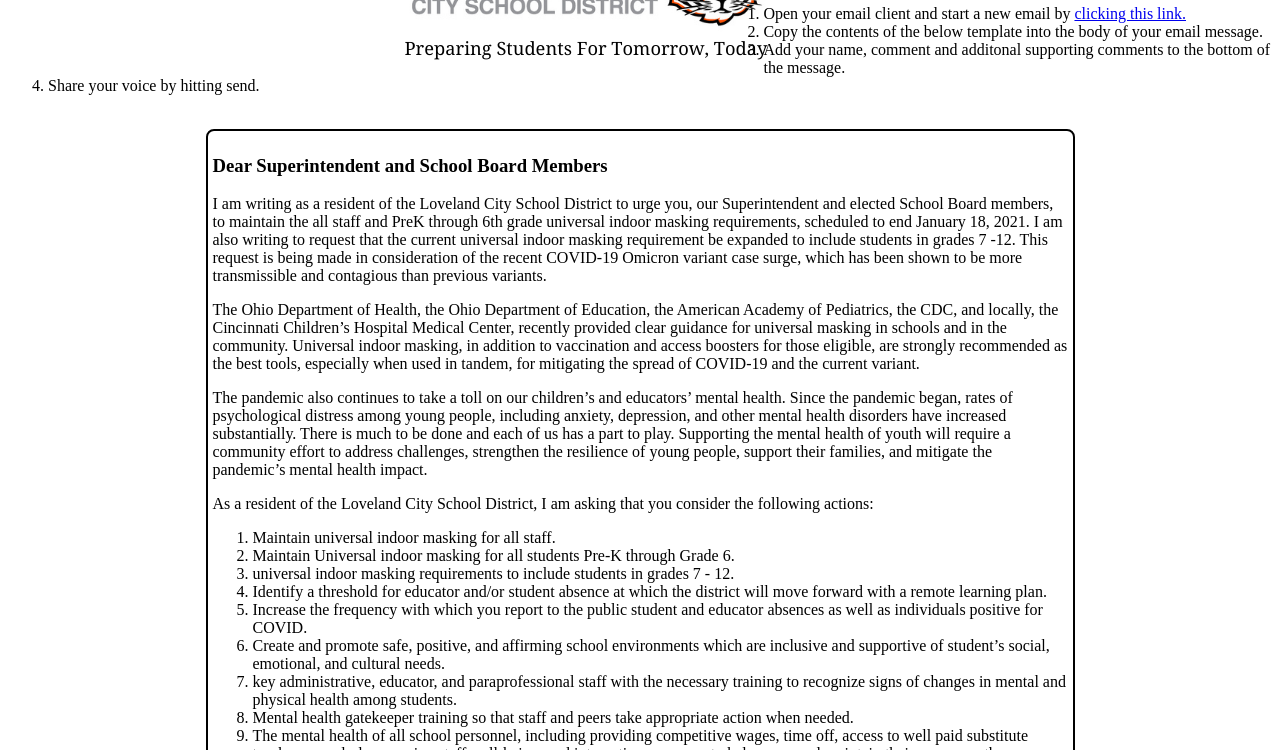
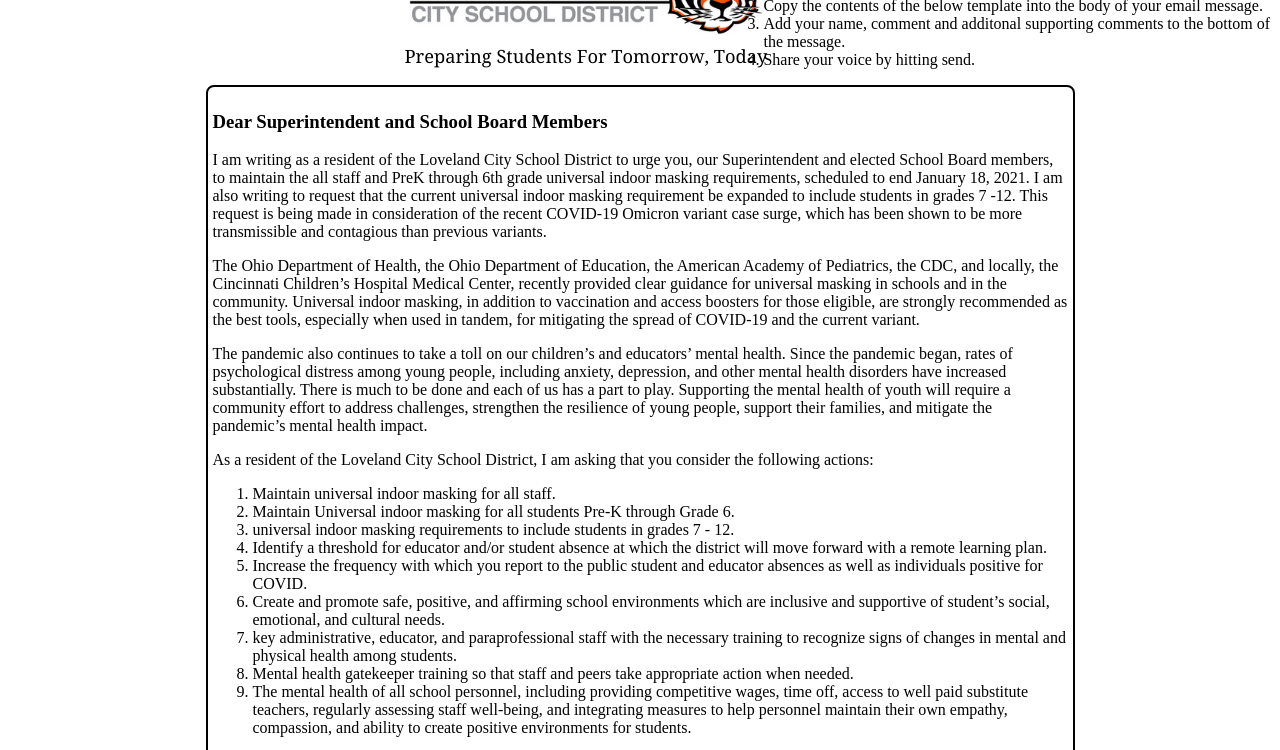
Before and after one commit to theweis01/theweis01.github.io, a plain HTML site: page index.html in a window 1280 px wide. Shown: the part 89-839 px from the top of the page. Drawn offline with Linux system fonts and the light colour scheme.

```diff
--- a/index.html
+++ b/index.html
@@ -11,6 +11,7 @@
             border-width: 2px;
             border-radius: 8px;
             padding: 5px;
+            position: relative;
         }
         .HeadFloat{
             max-width: 855px;
@@ -25,6 +26,7 @@
             float: left;
         }
         .Instructions{
+            position: relative;
         }
     </style>
   <title>Loveland School Masking Support</title>
@@ -37,7 +39,6 @@
     <div class="Title"><h2>Loveland School Masking Support</h2></div>
     <div class="Logo"><img src='LovelandSchool.png'></div>
 </div>
-<br>
 <div class="Instructions">
 <p>Help us protect out children, teachers, and community by performing the following steps.
     <ol>
@@ -51,7 +52,7 @@
     </ol>
 </p>
 </div>
-<br>
+
 
 <div class="MailContent">
 <h3>Dear Superintendent and School Board Members</h3>
```
